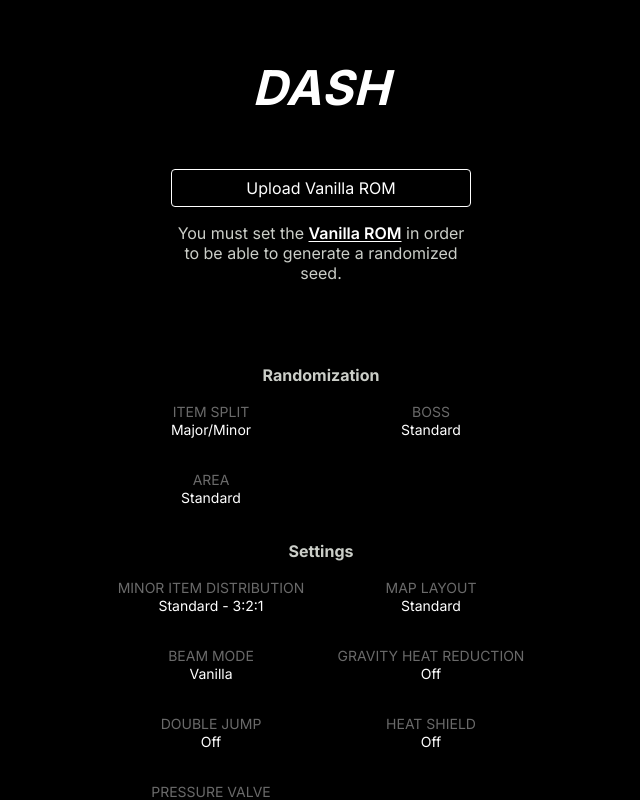
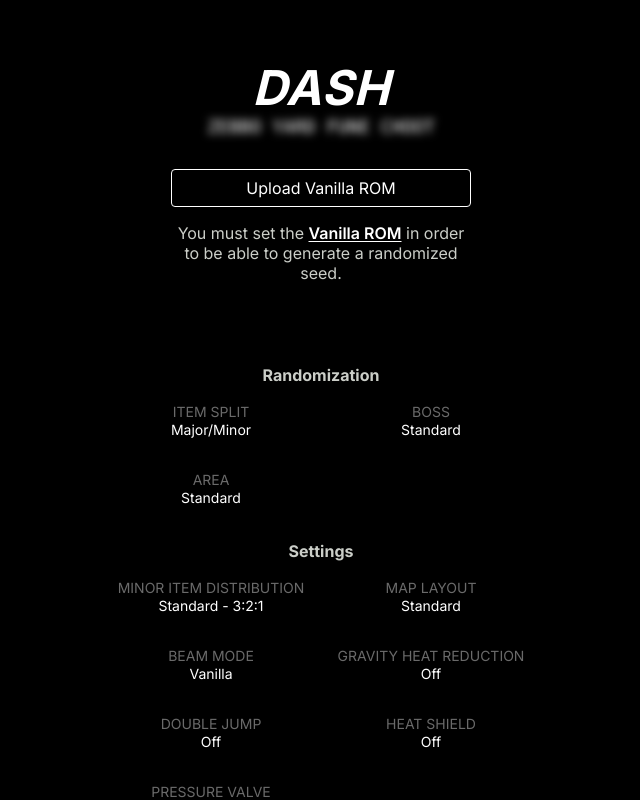
Before and after one commit to dashrando/dash-randomizer, a Next.js app in the folder apps/web/: page /seed/1 in a window 1280 px wide. Shown: the whole page, without its empty margins (319-959 px from the left). Built offline with nearby package versions, Linux system fonts and the light colour scheme.

Commit message:
initial prefetch-signature work

```diff
--- a/apps/web/app/seed/[seed]/page.tsx
+++ b/apps/web/app/seed/[seed]/page.tsx
@@ -2,6 +2,7 @@ import { stringToParams } from "core";
 import Link from 'next/link'
 import styles from './seed.module.css'
 import Seed from './seed'
+import { prefetchSignature } from 'core'
 
 type SeedParams = {
   seed: string
@@ -22,10 +23,17 @@ export default function SeedPage({ params }: { params: SeedParams}) {
   };
 
   const settings = stringToParams(params.seed)
+  const seedNum = settings.seed
+  const sig = prefetchSignature(seedNum)
+
   return (
     <main className={styles.container}>
       <h1 className={styles.logo}>DASH</h1>
-      <Seed parameters={settings} hash={params.seed} />
+      <Seed
+        parameters={settings}
+        hash={params.seed}
+        signature={sig}
+      />
       <SeedFooter />
     </main>
   );
--- a/apps/web/app/seed/[seed]/seed.tsx
+++ b/apps/web/app/seed/[seed]/seed.tsx
@@ -4,7 +4,7 @@ import { useEffect, useState } from 'react'
 import useMounted from '@/app/hooks/useMounted'
 import { useVanilla } from '@/app/generate/vanilla'
 import styles from './seed.module.css'
-import { RandomizeRom, fetchSignature, findPreset, Item } from 'core'
+import { RandomizeRom, findPreset, Item } from 'core'
 import {
   BeamMode,
   MajorDistributionMode,
@@ -123,11 +123,18 @@ const Parameters = ({ title, items }: { title: string, items: any[] }) => {
   )
 }
 
-export default function Seed({ parameters, hash }: { parameters: any, hash: string }) {
+export default function Seed({
+  parameters,
+  hash,
+  signature
+}: {
+  parameters: any,
+  hash: string,
+  signature: string
+}) {
   const mounted = useMounted()
   const { data: vanilla, isLoading } = useVanilla()
   const [seed, setSeed] = useState<Seed|null>(null)
-  const [signature, setSignature] = useState<string|null>(null)
   const searchParams = useSearchParams()
 
   useEffect(() => {
@@ -158,8 +165,6 @@ export default function Seed({ parameters, hash }: { parameters: any, hash: stri
         const seedData = await RandomizeRom(seedNum, mapLayout, itemPoolParams, settings, options, {
           vanillaBytes: vanilla,
         })
-        const signature = fetchSignature(seedData.data)
-        setSignature(signature)
         setSeed(seedData)
       }
     }
--- a/packages/core/index.ts
+++ b/packages/core/index.ts
@@ -8,7 +8,7 @@ import BpsPatch from "./lib/bps-patch";
 import { patchRom } from "./helpers/patcher";
 import { Logic as RecallLogic } from "./lib/modes/modeRecall";
 import { Logic as StandardLogic } from "./lib/modes/modeStandard";
-import fetchSignature, { formatMonoSignature } from "./lib/signature";
+import fetchSignature, { formatMonoSignature, prefetchSignature } from "./lib/signature";
 import { findPreset, getPreset } from "./lib/presets";
 import { Item } from "./lib/items";
 import {
@@ -46,6 +46,7 @@ export {
   stringToParams,
   getSignature,
   fetchSignature,
+  prefetchSignature,
   formatMonoSignature,
   getItemNodes,
   Item,
--- a/packages/core/lib/signature.js
+++ b/packages/core/lib/signature.js
@@ -1,3 +1,17 @@
+import DotNetRandom from "./dotnet-random";
+
+const encodeRepeating = (patch, offset, length, bytes) => {
+  patch.push([offset, length, bytes]);
+};
+
+const encodeBytes = (patch, offset, bytes) => {
+  encodeRepeating(patch, offset, 1, bytes);
+};
+
+const U16toBytes = (u16) => {
+  return new Uint8Array(new Uint16Array([u16]).buffer);
+};
+
 // These signatures are taken from:
 // https://github.com/dashrando/dash-template-asm/blob/main/src/fileselect/gameoptions.asm#L85-L117
 const SIGNATURE_VALUES = [
@@ -49,4 +63,19 @@ export function fetchSignature(data) {
 export const formatMonoSignature = (signature) =>
   signature.split(' ').map(s => s.padEnd(8, ' ')).join('')
 
+export const prefetchSignature = (seed) => {
+  const seedPatch = [];
+  const rnd = new DotNetRandom(seed);
+  encodeBytes(seedPatch, 0x2f8000, U16toBytes(rnd.Next(0xffff)));
+  encodeBytes(seedPatch, 0x2f8002, U16toBytes(rnd.Next(0xffff)));
+  const signature = seedPatch
+    .map((patch) => (
+      [patch[2][0] & 0x1f, patch[2][1] & 0x1f]
+    ))
+    .flat()
+    .map((index) => SIGNATURE_VALUES[index].trim())
+    .join(' ')
+  return signature
+}
+
 export default fetchSignature;
```
